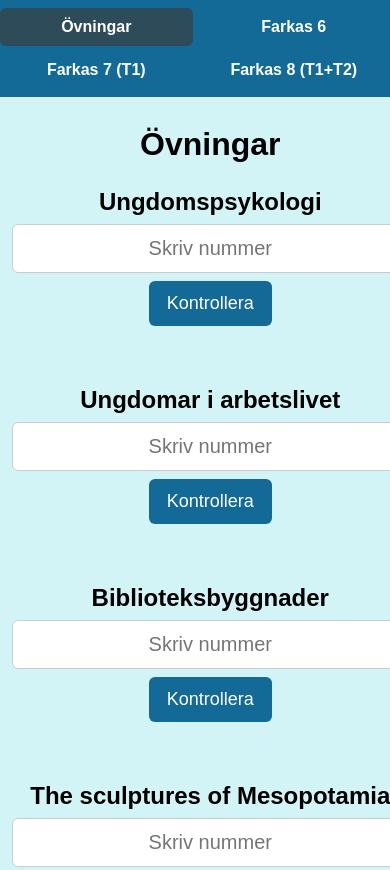
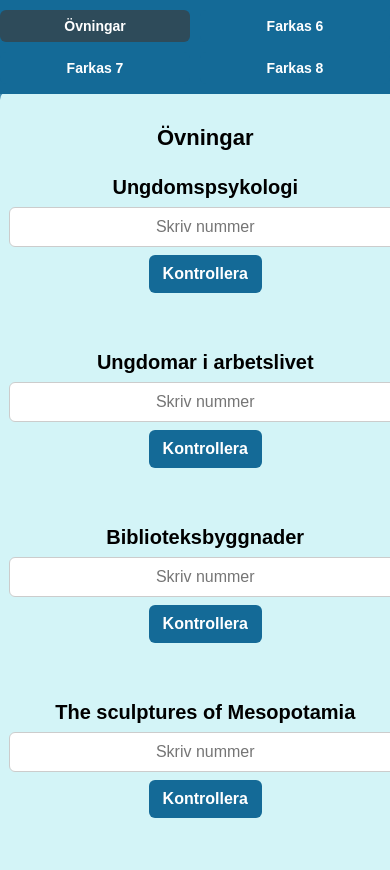
Before and after one commit to allofon/DDK, a plain HTML site: page index.html in a window 390 px wide. Shown: the top 870 px of the page. Drawn offline with Linux system fonts and the light colour scheme.

Commit message:
Update index.html

```diff
--- a/index.html
+++ b/index.html
@@ -2,201 +2,178 @@
 <html lang="sv">
 <head>
 <meta charset="UTF-8">
-<title>DDK</title>
+<title>DDK Quiz</title>
 
 <style>
-body{
+/* ---------- GLOBAL STIL ---------- */
+body {
   font-family: Arial, sans-serif;
-  background:#4991b7;
-  margin:0;
-  display:flex;
-  justify-content:center;
+  background: #4991b7;
+  margin: 0;
+  display: flex;
+  justify-content: center;
+  min-height: 100vh;
 }
 
+/* ---------- CONTAINER ---------- */
 .container {
   max-width: 520px;
-  width: 90%; /* tar 90% av skärmen på mobiler */
-  padding: 30px 20px; /* lite mindre padding på små skärmar */
+  width: 95%;
+  padding: 25px 36px;
   margin: 20px auto;
   background: #d3f4f7;
   border-radius: 10px;
   box-shadow: 0 10px 25px rgba(0,0,0,0.1);
 }
 
-h1{
-  text-align:center;
-  margin-bottom:25px;
+/* ---------- RUBRIKER ---------- */
+h1 {
+  text-align: center;
+  margin-bottom: 25px;
+  font-size: 21px;
 }
 
-.question{
-  display:flex;
-  flex-direction:column;
-  align-items:center;
-  margin-bottom:22px;
-  gap:8px;
-  text-align:center;
+/* ---------- FRÅGOR ---------- */
+.question {
+  display: flex;
+  flex-direction: column;
+  align-items: center;
+  margin-bottom: 20px;
+  gap: 8px;
+  text-align: center;
 }
 
-.topic{
-  font-weight:bold;
-  font-size:20px;
+/* Frågetext */
+.topic {
+  font-weight: bold;
+  font-size: 21px; /* något mindre än tidigare 24px */
 }
 
-input{
-  padding:8px;
-  width:180px;
-  border:1px solid #ccc;
-  border-radius:6px;
-  font-size:18px;
-  text-align:center;
+/* ---------- INPUT ---------- */
+input {
+  padding: 10px;
+  width: 180px;
+  border: 1px solid #ccc;
+  border-radius: 6px;
+  font-size: 18px; /* lite mindre än tidigare */
+  text-align: center;
 }
 
-button{
-  padding:8px 14px;
-  border:none;
-  background:#146a97;
-  color:white;
-  border-radius:6px;
-  cursor:pointer;
-  font-size:16px;
+/* ---------- KNAPPAR ---------- */
+button {
+  padding: 10px 16px;
+  border: none;
+  background: #146a97;
+  color: white;
+  border-radius: 6px;
+  cursor: pointer;
+  font-size: 16px; /* något mindre */
+  font-weight: bold;
 }
 
-button:hover{
-  background:#2e4b5a;
+button:hover {
+  background: #2e4b5a;
 }
 
-.result{
-  min-height:20px;
-  text-align:center;
-  padding:5px;
-  border-radius:4px;
+/* ---------- RESULTAT ---------- */
+.result {
+  min-height: 20px;
+  text-align: center;
+  padding: 5px;
+  border-radius: 4px;
 }
 
-.correct{
-  color:green;
-  font-weight:bold;
-  background:#d4edda;
+.correct {
+  color: green;
+  font-weight: bold;
+  background: #d4edda;
 }
 
-.wrong{
-  color:red;
-  font-weight:bold;
-  background:#f8d7da;
+.wrong {
+  color: red;
+  font-weight: bold;
+  background: #f8d7da;
 }
 
-.buttons{
-  display:flex;
-  gap:10px;
-  justify-content:center;
+/* ---------- KNAPPGRUPP ---------- */
+.buttons {
+  display: flex;
+  gap: 10px;
+  justify-content: center;
 }
 
-.tabs{
-  position:fixed;
-  top:0;
-  width:100%;
-  background:#146a97;
-  display:flex;
-  justify-content:center;
-  gap:10px;
-  padding:10px;
-  z-index:100;
+/* ---------- TABS ---------- */
+.tabs {
+  position: fixed;
+  top: 0;
+  width: 100%;
+  background: #146a97;
+  display: flex;
+  justify-content: center;
+  gap: 10px;
+  padding: 10px;
+  z-index: 100;
+  flex-wrap: wrap;
 }
 
-.tabs button{
-  background:#146a97;
-  border:none;
-  padding:8px 16px;
-  border-radius:6px;
-  cursor:pointer;
-  font-weight:bold;
+.tabs button {
+  background: #146a97;
+  border: none;
+  padding: 8px 14px;
+  border-radius: 6px;
+  cursor: pointer;
+  font-weight: bold;
+  font-size: 15px;
 }
 
-.tabs button:hover{
-  background:#2e4b5a;
+.tabs button:hover {
+  background: #2e4b5a;
 }
 
-.tabcontent{
-  margin-top:60px;
+.tabs button.active {
+  background: #2e4b5a;
+  color: white;
 }
 
-.tabs button.active{
-  background:#2e4b5a;
-  color:white;
+.tabcontent {
+  margin-top: 70px;
 }
 
-@media (max-width: 600px){
+/* ---------- MEDIA QUERY FÖR MOBILER ---------- */
+@media (max-width: 600px) {
+  .container {
+    width: 95%;
+    padding: 20px;
+  }
+
+  h1 {
+    font-size: 22px;
+  }
+
+  .topic {
+    font-size: 20px; /* något mindre för mobil */
+  }
+
   input {
     width: 100%;
-    font-size: 18px; /* större på små skärmar */
+    font-size: 16px;
     padding: 10px;
   }
-  .topic {
-    font-size: 20px; /* större frågor på mobil */
+
+  button {
+    font-size: 16px;
+    padding: 10px 14px;
   }
-  button {
-    padding: 10px 16px;
-    font-size: 16px;
-  }
-}
 
-  @media (max-width: 600px){
   .buttons {
     flex-direction: column;
     gap: 10px;
   }
-}
 
-  @media (max-width: 600px){
-  .tabs {
-    flex-wrap: wrap;
-    padding: 8px;
-    gap: 5px;
-  }
-  .tabs button {
-    flex: 1 1 45%; /* knappar tar nästan halva bredden */
-    font-size: 16px;
-  }
-}
-
-  .question {
-  text-align: center;
-}
-
-  @media (max-width: 600px){
-  /* Frågetext */
-  .topic {
-    font-size: 24px; /* större än tidigare 20px */
-  }
-
-  /* Input-fält */
-  input {
-    font-size: 20px;
-    padding: 12px;
-  }
-
-  /* Knappar */
-  button {
-    font-size: 18px;
-    padding: 12px 18px;
-  }
-
-  /* Behåll flex-stapling för knappar */
-  .buttons {
-    flex-direction: column;
-    gap: 12px;
-  }
-
-  /* Container */
-  .container {
-    width: 95%;
-    padding: 25px;
-  }
-
-  /* Tabs på små skärmar */
   .tabs button {
     flex: 1 1 45%;
-    font-size: 16px;
-    padding: 10px;
+    font-size: 14px;
+    padding: 8px 12px;
   }
 }
 </style>
@@ -208,8 +185,8 @@ button:hover{
 <div class="tabs">
   <button id="tab1" class="active" onclick="showTab('quiz1', this)">Övningar</button>
   <button id="tab2" onclick="showTab('quiz2', this)">Farkas 6</button>
-  <button id="tab3" onclick="showTab('quiz3', this)">Farkas 7 (T1)</button>
-  <button id="tab4" onclick="showTab('quiz4', this)">Farkas 8 (T1+T2)</button>
+  <button id="tab3" onclick="showTab('quiz3', this)">Farkas 7</button>
+  <button id="tab4" onclick="showTab('quiz4', this)">Farkas 8</button>
 </div>
 
 <div id="quiz1" class="tabcontent">
@@ -228,14 +205,14 @@ button:hover{
 
 <div id="quiz3" class="tabcontent" style="display:none;">
   <div class="container">
-    <h1>Farkas 7 (T1)</h1>
+    <h1>Farkas 7</h1>
     <div id="quizThree"></div>
   </div>
 </div>
 
 <div id="quiz4" class="tabcontent" style="display:none;">
   <div class="container">
-    <h1>Farkas 8 (T1+T2)</h1>
+    <h1>Farkas 8</h1>
     <div id="quizFour"></div>
   </div>
 </div>
```
